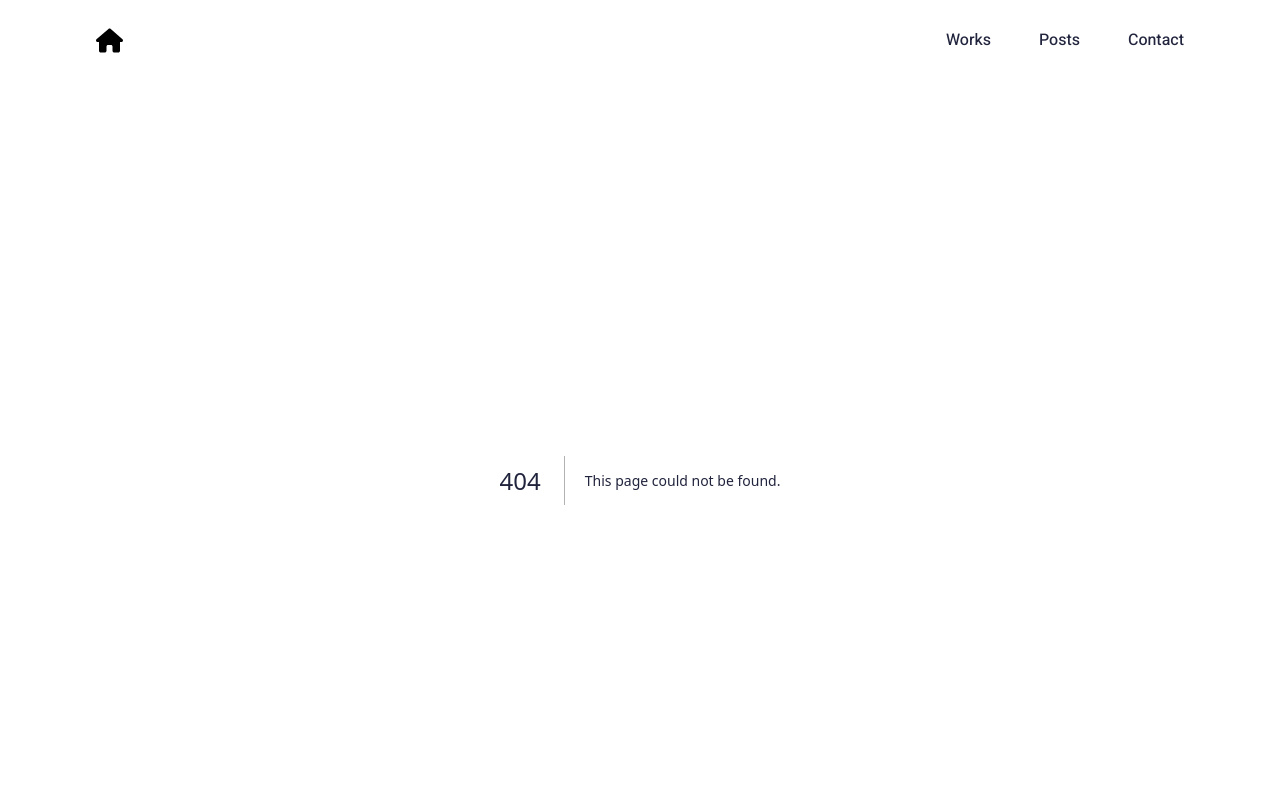
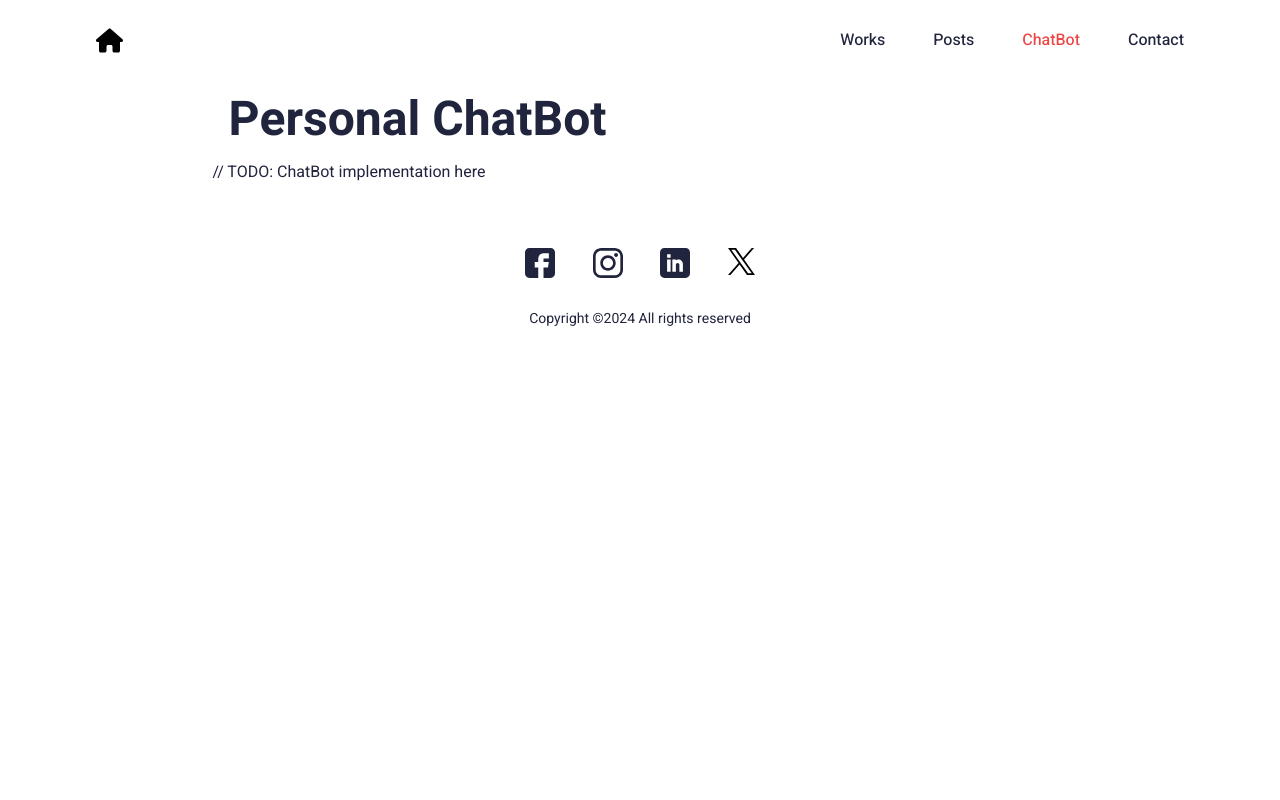
Before and after one commit to krasnoff/my-personal-web-app, a Next.js app: page /chatbot in a window 1280 px wide. Before the commit this address had no page. Shown: the top 800 px of the page. Built offline with nearby package versions, Linux system fonts and the light colour scheme.

Commit message:
insert new chat bot page

```diff
--- /dev/null
+++ b/app/chatbot/page.tsx
@@ -0,0 +1,11 @@
+export default async function ChatBot() {
+    return (
+            <>
+                <title>Kobi Krasnoff - Personal ChatBot</title>
+                <h1 className="mx-auto max-w-innerFrame font-bold text-5xl pl-4 mt-4">Personal ChatBot</h1>
+                <div className="mx-auto max-w-innerFrame flex items-stretch mt-4 flex-col">
+                    // TODO: ChatBot implementation here
+                </div>
+            </>
+        );
+}
--- a/app/posts/page.tsx
+++ b/app/posts/page.tsx
@@ -1,3 +1,4 @@
+import React from "react";
 import Post from "@/components/post";
 import { Posts as PostObj } from "@/interfaces/posts";
 import { getJSONData } from "@/lib/posts";
--- a/components/headerNavigation.tsx
+++ b/components/headerNavigation.tsx
@@ -26,6 +26,7 @@ export default function HeaderNavigation() {
                         <ul className="inline-flex gap-4">
                             <li><Link className={pathName.indexOf('/works') > -1 ? 'mr-8 cursor-pointer text-red-500' : 'mr-8 cursor-pointer'} href="/works">Works</Link></li>
                             <li><Link className={pathName.indexOf('/posts') > -1 ? 'mr-8 cursor-pointer text-red-500' : 'mr-8 cursor-pointer'} href="/posts">Posts</Link></li>
+                            <li><Link className={pathName.indexOf('/chatbot') > -1 ? 'mr-8 cursor-pointer text-red-500' : 'mr-8 cursor-pointer'} href="/chatbot">ChatBot</Link></li>
                             <li><Link className={pathName.indexOf('/contact') > -1 ? 'mr-8 cursor-pointer text-red-500' : 'mr-8 cursor-pointer'} href="/contact">Contact</Link></li>
                         </ul>
                     </nav>
```
